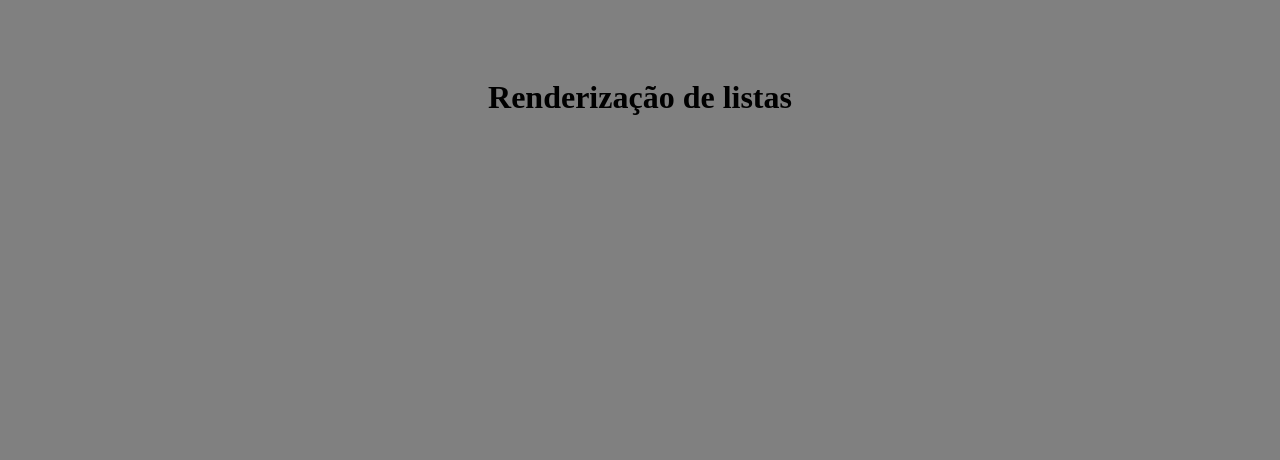
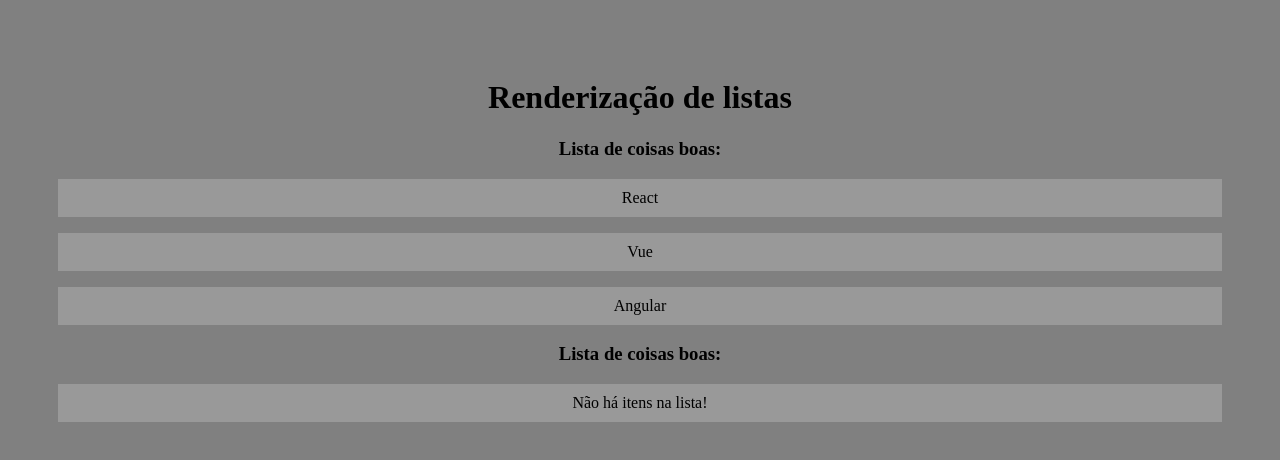
Before and after one commit to AldenirTakeshi/Exec-React_Hora-de-Codar, a React (Create React App) app: page / in a window 1280 px wide. Shown: the top 460 px of the page. Built offline with nearby package versions, Linux system fonts and the light colour scheme.

Commit message:
Renderização de listas

```diff
--- a/src/App.js
+++ b/src/App.js
@@ -1,4 +1,5 @@
 import "./App.css";
+import OutraLista from "./components/OutraLista";
 
 function App() {
   const meuItens = ["React", "Vue", "Angular"];
@@ -6,6 +7,8 @@ function App() {
   return (
     <div className="App">
       <h1>Renderização de listas</h1>
+      <OutraLista itens={meuItens} />
+      <OutraLista itens={[]} />
     </div>
   );
 }
--- /dev/null
+++ b/src/components/OutraLista.js
@@ -0,0 +1,16 @@
+import React from "react";
+
+function OutraLista({ itens }) {
+  return (
+    <>
+      <h3>Lista de coisas boas:</h3>
+      {itens.length > 0 ? (
+        itens.map((item, index) => <p key={index}>{item}</p>)
+      ) : (
+        <p>Não há itens na lista!</p>
+      )}
+    </>
+  );
+}
+
+export default OutraLista;
```
